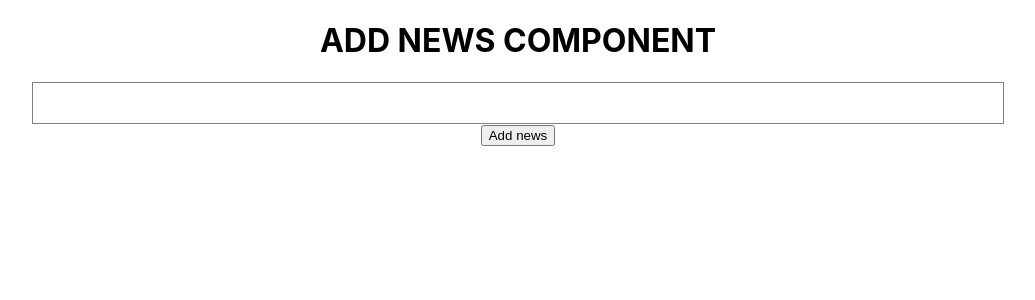
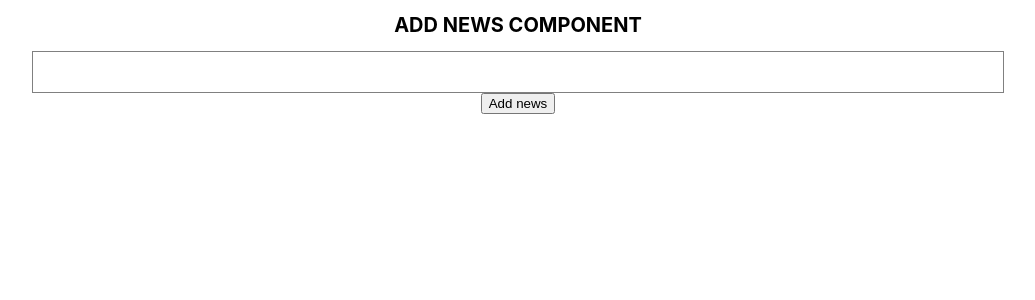
Before and after one commit to TsipiG/add-news, a React (Create React App) app in the folder news-popup/: page / in a window 1280 px wide. Shown: the top 300 px of the page, without its empty margins (122-1157 px from the left). Built offline with nearby package versions, Linux system fonts and the light colour scheme.

Commit message:
Styling font-sizes

```diff
--- a/news-popup/src/components/itemsList/ItemsList.module.scss
+++ b/news-popup/src/components/itemsList/ItemsList.module.scss
@@ -47,6 +47,7 @@
     margin: 20px;
     width: 100%;
     text-align: left;
+    font-size: 1.8rem;
 }
 .newsTitle{
     color: grey;
--- a/news-popup/src/components/itemsList/ItemsList.tsx
+++ b/news-popup/src/components/itemsList/ItemsList.tsx
@@ -30,7 +30,7 @@
               <div className={styles.newsTitle}>
                   <span>{item.url}</span> - <span>{format(new Date(item.date),"dd/MM/yyyy")}</span>
               </div>
-              <p>{item.title}</p>
+              <div>{item.title}</div>
             </a>
             <div className="btns-wrap">
               <button
--- a/news-popup/src/components/newsForm/NewsForm.tsx
+++ b/news-popup/src/components/newsForm/NewsForm.tsx
@@ -95,7 +95,7 @@
       </div>
       <div className={styles.inputContainer}></div>
       <div className={styles.btnsContainer}>
-        <Button text="SAVE" onClick={handleSubmit} />
+        <Button text="save" onClick={handleSubmit} />
       </div>
     </form>
   );
--- a/news-popup/src/index.css
+++ b/news-popup/src/index.css
@@ -1,13 +1,15 @@
+html {
+  font-size: 62.5%;
+}
+
 body {
   margin: 0;
-  font-family: -apple-system, BlinkMacSystemFont, 'Segoe UI', 'Roboto', 'Oxygen',
-    'Ubuntu', 'Cantarell', 'Fira Sans', 'Droid Sans', 'Helvetica Neue',
-    sans-serif;
+  font-family: -apple-system, BlinkMacSystemFont, 'Segoe UI', 'Roboto', 'Oxygen', 'Ubuntu', 'Cantarell', 'Fira Sans',
+    'Droid Sans', 'Helvetica Neue', sans-serif;
   -webkit-font-smoothing: antialiased;
   -moz-osx-font-smoothing: grayscale;
 }
 
 code {
-  font-family: source-code-pro, Menlo, Monaco, Consolas, 'Courier New',
-    monospace;
+  font-family: source-code-pro, Menlo, Monaco, Consolas, 'Courier New', monospace;
 }
```
Also changed, not shown: news-popup/src/assets/svg/delete-icon.svg, news-popup/src/assets/svg/edit-icon.svg.
